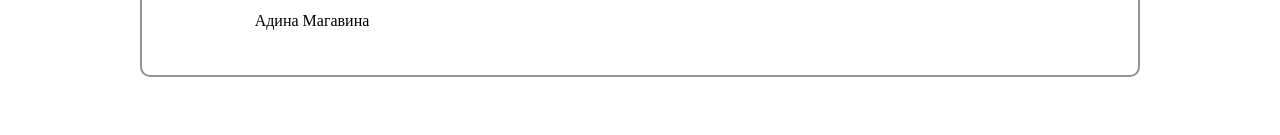
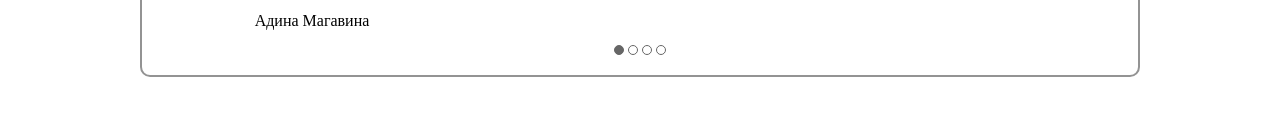
Before and after one commit to Tarantul4444/mathncode-camp, a Vue app: page / in a window 1280 px wide. Shown: the part 3656-3791 px from the top of the page. Built offline with nearby package versions, Linux system fonts and the light colour scheme; a web font is replaced by a local one.

Commit message:
Pagination

```diff
--- a/src/assets/css/_main.css
+++ b/src/assets/css/_main.css
@@ -37,6 +37,12 @@ a:hover {
 .no-display {
     display: none;
 }
+.circle {
+    width: 10px;
+    height: 10px;
+    border-radius: 100%;
+    border: 1.5px solid #666666;
+}
 @media (max-width: 2561px) and (min-width: 2151px) {
     .title {
         font-size: 80px;
@@ -52,6 +58,12 @@ a:hover {
     }
     ul > li {
         font-size: 45px;
+    }
+    .circle {
+        width: 28px;
+        height: 28px;
+        border-radius: 100%;
+        border: 4px solid #666666;
     }
 }
 @media (max-width: 2151px) and (min-width: 1751px) {
@@ -70,6 +82,12 @@ a:hover {
     ul > li {
         font-size: 30px;
     }
+    .circle {
+        width: 20px;
+        height: 20px;
+        border-radius: 100%;
+        border: 3px solid #666666;
+    }
 }
 @media (max-width: 1751px) and (min-width: 1451px) {
     .title {
@@ -86,6 +104,12 @@ a:hover {
     }
     ul > li {
         font-size: 20px;
+    }
+    .circle {
+        width: 12px;
+        height: 12px;
+        border-radius: 100%;
+        border: 2px solid #666666;
     }
 }
 @media (max-width: 1023px) {
--- a/src/components/Dates.vue
+++ b/src/components/Dates.vue
@@ -7,7 +7,9 @@
         <h2 class="text-center text_white title_small dates__cost">
           50.000 тг
         </h2>
-        <button class="button dates__button" @click="openModal">Подать заявку</button>
+        <button class="button dates__button" @click="openModal">
+          Подать заявку
+        </button>
       </div>
       <p class="text-center dates__description">
         Наш камп - это чистый воздух, горные прогулки, интересные квесты,
@@ -30,14 +32,13 @@ export default {
   data() {
     return {
       showModal: false,
-    }
+    };
   },
   methods: {
     openModal() {
-      this.showModal = true,
-      EventBus.$emit("boolean", this.showModal)
-    }
-  }
+      (this.showModal = true), EventBus.$emit("boolean", this.showModal);
+    },
+  },
 };
 </script>
 
--- a/src/components/Header.vue
+++ b/src/components/Header.vue
@@ -25,7 +25,9 @@
           <li><a href="#" v-scroll-to="'#dates'">Даты</a></li>
           <li><a href="#" v-scroll-to="'#gallery'">Галерея</a></li>
         </ul>
-        <button class="button header__button" @click="openModal">Присоединяйтесь</button>
+        <button class="button header__button" @click="openModal">
+          Присоединяйтесь
+        </button>
       </div>
     </transition>
     <transition name="blackout-fade">
@@ -55,14 +57,13 @@ export default {
       isOpen: false,
       showModal: false,
       img: "Menu.svg",
-    }
+    };
   },
   methods: {
     openModal() {
-      this.showModal = true,
-      EventBus.$emit("boolean", this.showModal)
-    }
-  }
+      (this.showModal = true), EventBus.$emit("boolean", this.showModal);
+    },
+  },
 };
 </script>
 
@@ -103,13 +104,16 @@ export default {
   transition: 0.4s;
 }
 /* Animations */
-.slide-fade-enter-active, .blackout-fade-enter-active {
-  transition: all .3s ease;
+.slide-fade-enter-active,
+.blackout-fade-enter-active {
+  transition: all 0.3s ease;
 }
-.slide-fade-leave-active, .blackout-fade-leave-active {
-  transition: all .8s cubic-bezier(1.0, 0.5, 0.8, 1.0);
+.slide-fade-leave-active,
+.blackout-fade-leave-active {
+  transition: all 0.8s cubic-bezier(1, 0.5, 0.8, 1);
 }
-.slide-fade-enter, .slide-fade-leave-to,
+.slide-fade-enter,
+.slide-fade-leave-to,
 .blackout-fade-enter {
   transform: translateX(-10px);
   opacity: 0;
@@ -117,17 +121,20 @@ export default {
 .blackout-fade-leave-to {
   opacity: 0;
 }
-.header__burger-fade-enter-active, .header__cancel-fade-enter-active {
-  transition: all .4s ease .4s;
+.header__burger-fade-enter-active,
+.header__cancel-fade-enter-active {
+  transition: all 0.4s ease 0.4s;
 }
 .header__cancel-fade-leave-active {
   opacity: 0;
 }
-.header__burger-fade-leave-active  {
-  transition: all .4s cubic-bezier(1.0, 0.5, 0.8, 1.0);
+.header__burger-fade-leave-active {
+  transition: all 0.4s cubic-bezier(1, 0.5, 0.8, 1);
 }
-.header__burger-fade-enter, .header__burger-fade-leave-to,
-.header__cancel-fade-enter, .header__cancel-fade-leave-to {
+.header__burger-fade-enter,
+.header__burger-fade-leave-to,
+.header__cancel-fade-enter,
+.header__cancel-fade-leave-to {
   opacity: 0;
 }
 /* Medias */
--- a/src/components/Join.vue
+++ b/src/components/Join.vue
@@ -20,12 +20,11 @@ export default {
   data() {
     return {
       showModal: false,
-    }
+    };
   },
   methods: {
     openModal() {
-      this.showModal = true,
-      EventBus.$emit("boolean", this.showModal)
+      (this.showModal = true), EventBus.$emit("boolean", this.showModal);
     },
   },
 };
--- a/src/components/Modal.vue
+++ b/src/components/Modal.vue
@@ -4,7 +4,11 @@
       <div class="modal__wrapper">
         <div class="modal__head">
           <img class="modal__image" src="../assets/images/MnC_logo.svg" />
-          <img src="../assets/icons/Cancel.svg" class="modal__cancel" @click="closeModal" />
+          <img
+            src="../assets/icons/Cancel.svg"
+            class="modal__cancel"
+            @click="closeModal"
+          />
         </div>
         <iframe
           src="https://docs.google.com/forms/d/e/1FAIpQLSfZdP4IQGKytT1MmUehIGAeSTU_ul-eYx0vVLxHaW2ptV1bEQ/viewform?embedded=true"
@@ -24,13 +28,13 @@ export default {
   data() {
     return {
       showModal: false,
-    }
+    };
   },
   methods: {
     closeModal() {
-      EventBus.$emit("boolean", this.showModal)
-    }
-  }
+      EventBus.$emit("boolean", this.showModal);
+    },
+  },
 };
 </script>
 
@@ -71,12 +75,13 @@ export default {
 }
 /* Animations */
 .modal-fade-enter-active {
-  transition: all .5s ease;
+  transition: all 0.5s ease;
 }
 .modal-fade-leave-active {
-  transition: all .6s cubic-bezier(1.0, 0.5, 0.8, 1.0);
+  transition: all 0.6s cubic-bezier(1, 0.5, 0.8, 1);
 }
-.modal-fade-enter, .modal-fade-leave-to {
+.modal-fade-enter,
+.modal-fade-leave-to {
   opacity: 0;
 }
 /* Medias */
--- a/src/components/Trainers.vue
+++ b/src/components/Trainers.vue
@@ -9,7 +9,7 @@
       <swiper ref="swiper" class="swiper" :options="swiperOptions">
         <swiper-slide
           class="trainers__container"
-          v-for="slide in slides"
+          v-for="(slide, index) in slides"
           :key="slide.id"
         >
           <div>
@@ -26,6 +26,14 @@
                 {{ trainer }}
               </li>
             </ul>
+          </div>
+          <div class="trainers__pagination">
+            <div
+              class="circle"
+              v-for="page in pagination"
+              :key="page.id"
+              :class="{ 'bg-gray': index === page }"
+            ></div>
           </div>
         </swiper-slide>
         <img
@@ -83,6 +91,7 @@ export default {
           ],
         },
       ],
+      pagination: [0, 1, 2, 3],
       swiperOptions: {
         prevButton: ".swiper-button-prev",
         nextButton: ".swiper-button-next",
@@ -144,6 +153,17 @@ ul {
   top: 0;
   opacity: 0.3;
 }
+.trainers__pagination {
+  display: flex;
+  position: absolute;
+  bottom: 0;
+  margin-bottom: 20px;
+  left: 50%;
+  transform: translateX(-50%);
+}
+.circle {
+  margin: 0 2px;
+}
 .swiper__wrapper {
   position: relative;
 }
@@ -186,6 +206,12 @@ ul {
   .trainers__description {
     margin-left: 130px;
   }
+  .trainers__pagination {
+    margin-bottom: 35px;
+  }
+  .circle {
+    margin: 0 8px;
+  }
   .swiper-arrow {
     border-width: 0 7px 7px 0;
     padding: 30px;
@@ -219,6 +245,12 @@ ul {
   .trainers__description {
     margin-left: 90px;
   }
+  .trainers__pagination {
+    margin-bottom: 25px;
+  }
+  .circle {
+    margin: 0 4.5px;
+  }
   .swiper-arrow {
     border-width: 0 5px 5px 0;
     padding: 20px;
@@ -234,6 +266,12 @@ ul {
   .trainers__image {
     width: 300px;
     height: 300px;
+  }
+  .trainers__pagination {
+    margin-bottom: 25px;
+  }
+  .circle {
+    margin: 0 3.5px;
   }
   .swiper-arrow {
     border-width: 0 4px 4px 0;
@@ -295,5 +333,8 @@ ul {
   .trainers__image {
     width: 150px;
   }
+  .trainers__pagination {
+    margin-bottom: 10px;
+  }
 }
 </style>
```
Also changed, not shown: src/App.vue (+8 -8 lines), src/components/Enrollment.vue (+5 -4 lines).
